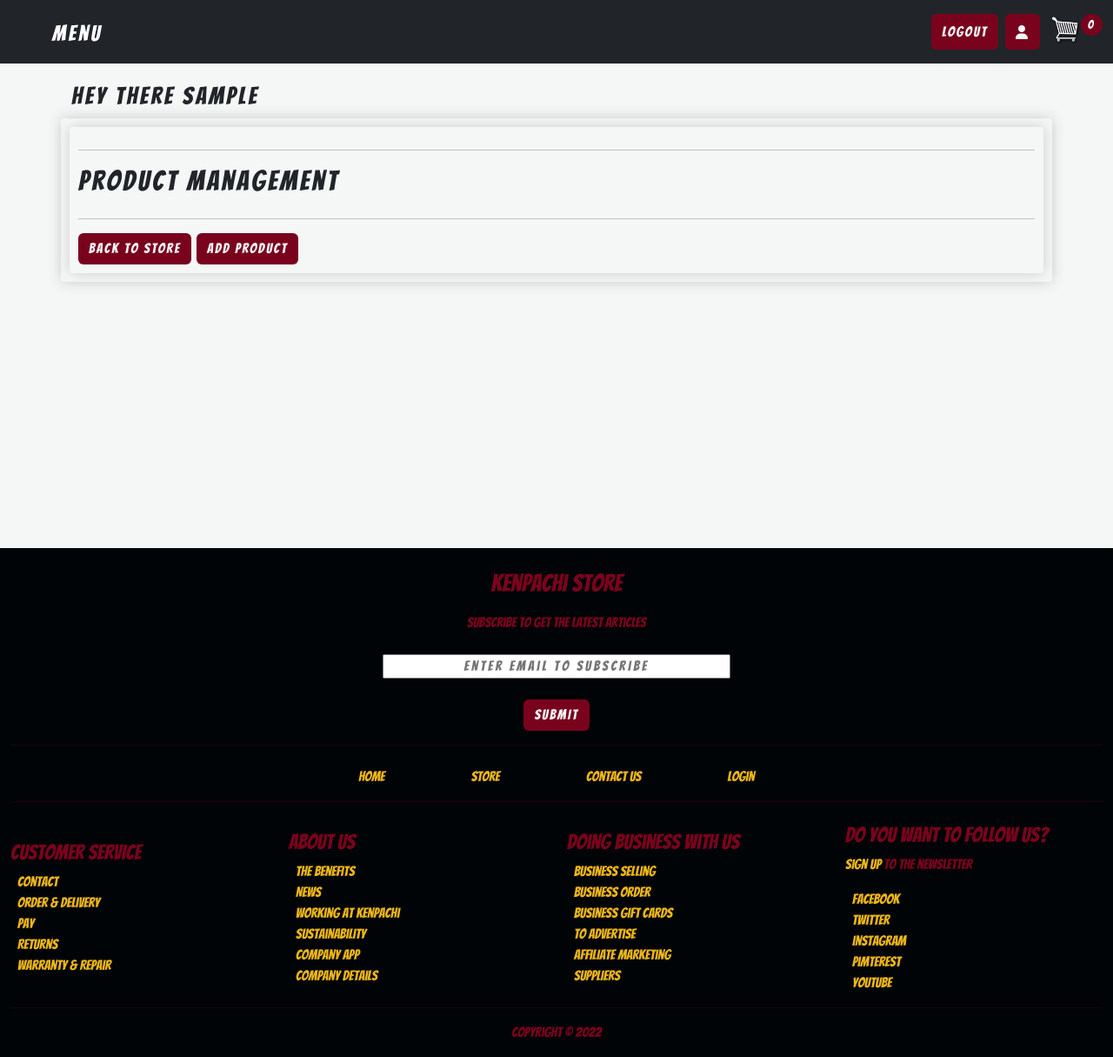
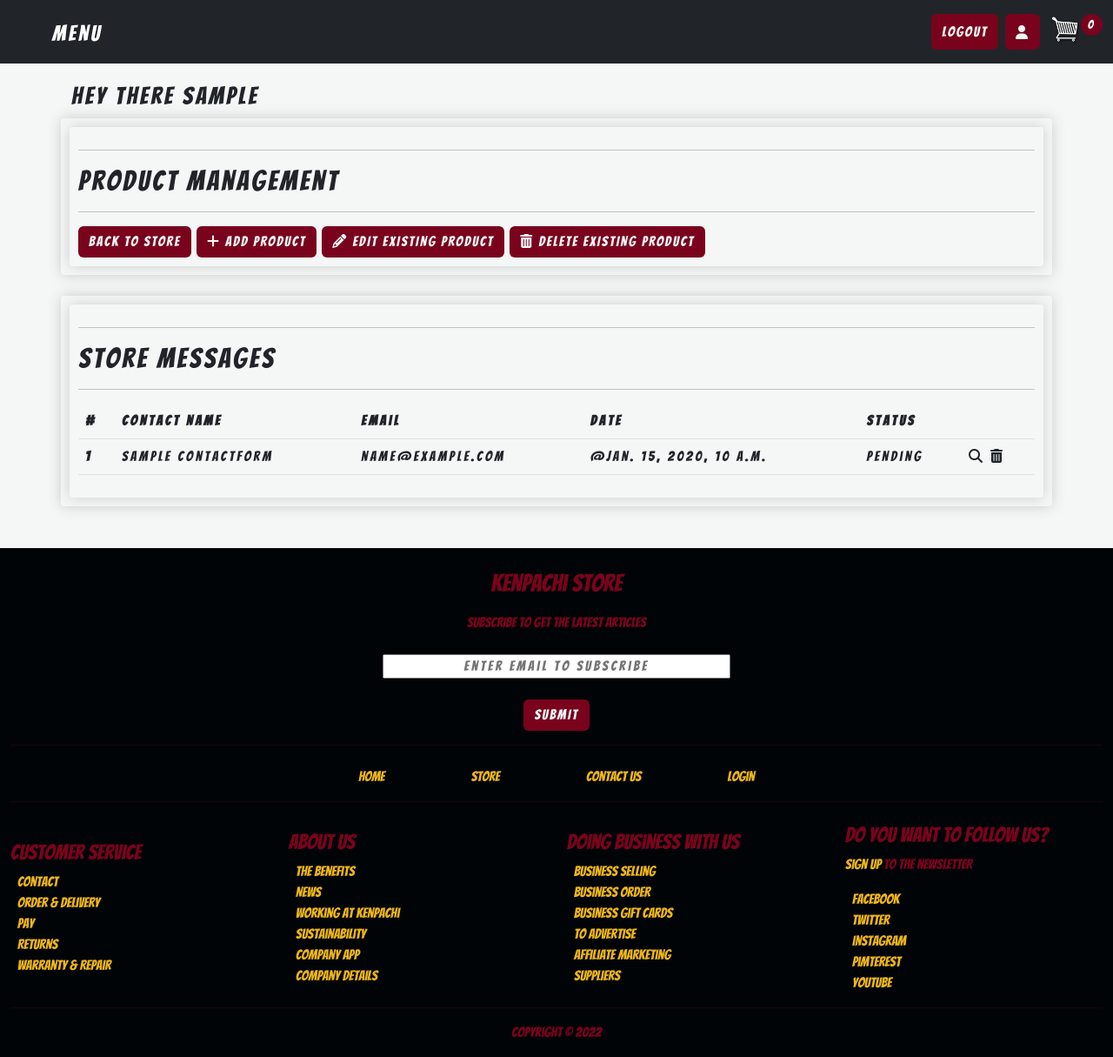
Before and after one commit to Code-Institute-Submissions/GeorgianF-Kenpachi-P5-CI-FebResub, a Django app: page /store/profile/ in a window 1280 px wide. Shown: the whole page at 87% size. Run offline with Django 3.2, Linux system fonts and the light colour scheme; a user stored in the database is signed in; tables that the repository leaves empty hold one stand-in row (values such as "Sample post"); some libraries are stand-ins or nearby versions; some web fonts are replaced.

Commit message:
add contact messages to the admin profile

```diff
--- a/home/templates/home/contact.html
+++ b/home/templates/home/contact.html
@@ -21,6 +21,7 @@
                 </div>
                 <div class="card-body">
                     <h5 class="card-title text-center">Let us know what's on your mind</h5>
+                    <hr>
                     <form class="card-text" action="/contact/" method="POST">
                         {% csrf_token %}
                         <div class="row">
@@ -31,6 +32,7 @@
                                 {{ form.contact_email | as_crispy_field }}
                             </div>
                         </div>
+                        <hr>
                         <div class="col-12">
                             {{ form.contact_details | as_crispy_field }}
                         </div>
--- a/store/templates/store/profile.html
+++ b/store/templates/store/profile.html
@@ -16,10 +16,49 @@
                 <div class="box-element">
                     <div class="box-element">
                         <hr>
-                        <h2 class="logo-font mb-4">Product Management</h2>
+                        <h2 class="logo-font mb-3">Product Management</h2>
                         <hr>
                         <a class="btn btn-primary" href="{% url 'store' %}">back to store</a>
-                        <a class="btn btn-primary" href="{% url 'add_product' %}">add product</a>
+                        <a class="btn btn-primary" href="{% url 'add_product' %}"><i class="fa fa-plus"></i> add product</a>
+                        <a class="btn btn-primary" href="{% url 'store' %}"><i class="fa fa-pencil"></i> Edit existing product</a>
+                        <a class="btn btn-primary" href="{% url 'store' %}"><i class="fa fa-trash"></i> Delete existing product</a>
+                    </div>
+                </div>
+            </div>
+            <br>
+            <div class="row">
+                <div class="box-element">
+                    <div class="box-element">
+                        <hr>
+                        <h2 class="logo-font mb-3">store messages</h2>
+                        <hr>
+                        <table class="table">
+                            <thead>
+                                <tr>
+                                  <th scope="col">#</th>
+                                  <th scope="col">Contact name</th>
+                                  <th scope="col">Email</th>
+                                  <th scope="col">Date</th>
+                                  <th scope="col">Status</th>
+                                  <th scope="col"></th>
+                                </tr>
+                            </thead>
+                            {% for message in contact_messages %}
+                                <tbody>
+                                    <tr>
+                                    <th scope="row">{{ forloop.counter }}</th>
+                                    <td>{{ message.contact_name }}</td>
+                                    <td>{{ message.contact_email }}</td>
+                                    <td>@{{ message.created_at }}</td>
+                                    <td>Pending</td>
+                                    <td>
+                                        <i class="fa fa-magnifying-glass"></i>
+                                        <i class="fa fa-trash"></i>
+                                    </td>
+                                    </tr>
+                                </tbody>
+                            {% endfor %}
+                          </table>
                     </div>
                 </div>
             </div>
--- a/store/views.py
+++ b/store/views.py
@@ -5,6 +5,7 @@ from django.core.paginator import Paginator
 from django.http import JsonResponse
 from django.contrib import messages
 from checkout.models import Order, OrderItem, Customer, ShippingAddress
+from home.models import ContactForm
 from .models import Product, Category
 from .forms import ProductForm
 
@@ -149,11 +150,15 @@ def profile(request):
         items = order.orderitem_set.all()
         cart_items = order.get_cart_items
 
+    contact_messages = ContactForm.objects.all()
+    print(contact_messages)
+
     context = {
         'items': items,
         'cart_items': cart_items,
         'orders': orders,
         'profile': profile,
+        'contact_messages': contact_messages,
     }
 
     return render(request, 'store/profile.html', context)
```
